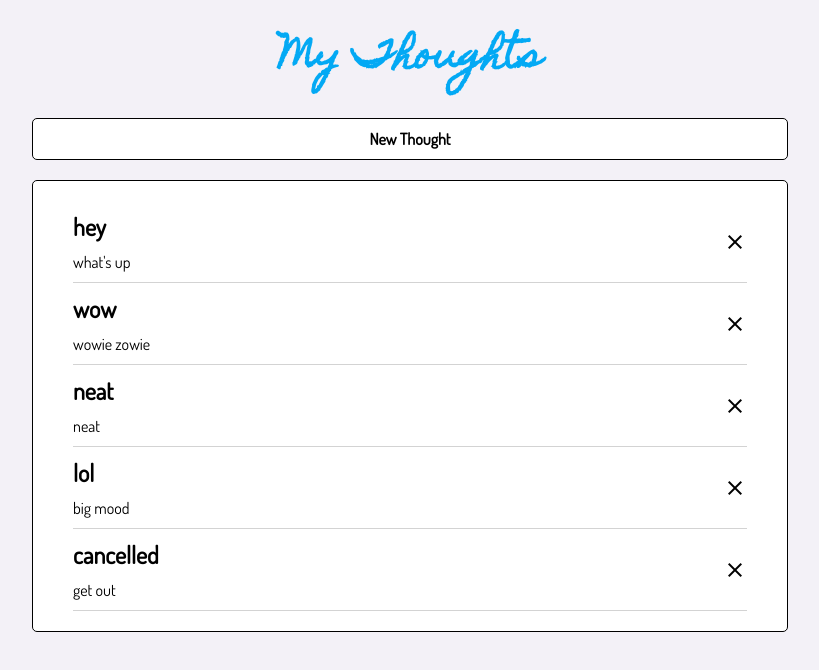
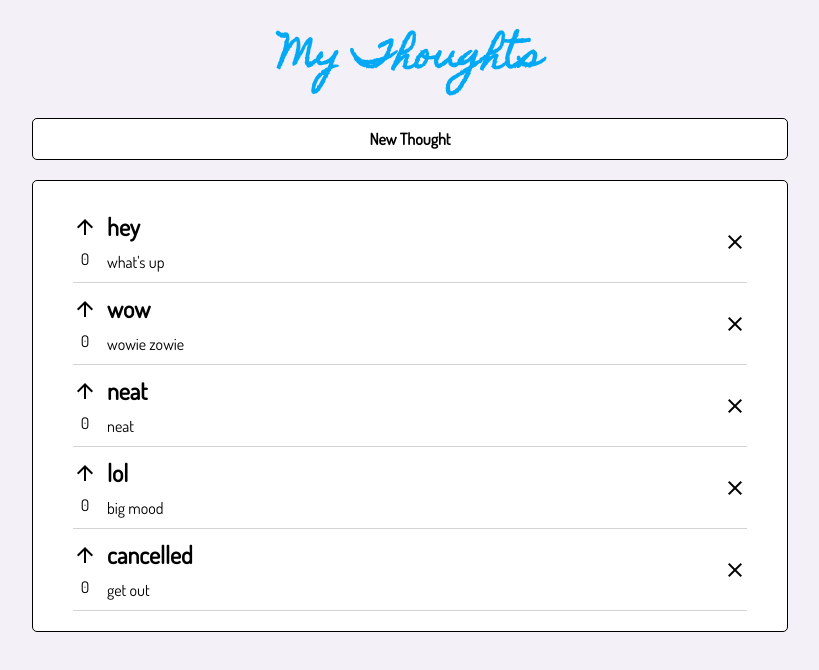
Before and after one commit to spencerkw/angular-social-posts-lab, an Angular app: page / in a window 1280 px wide. Shown: the top 670 px of the page, without its empty margins (230-1049 px from the left). Built offline with nearby package versions, Linux system fonts and the light colour scheme.

Commit message:
added upvoting for posts

```diff
--- a/src/app/post-form/post-form.component.ts
+++ b/src/app/post-form/post-form.component.ts
@@ -14,7 +14,8 @@ export class PostFormComponent {
   submitPost(form) {
     this.submitted.emit({
       subject: form.value.subject,
-      body: form.value.body
+      body: form.value.body,
+      upvotes: 0
     });
     form.resetForm();
   }
--- a/src/app/post.ts
+++ b/src/app/post.ts
@@ -1,4 +1,5 @@
 export interface Post {
   subject: string;
   body: string;
+  upvotes?: number;
 }
--- a/src/app/post/post.component.css
+++ b/src/app/post/post.component.css
@@ -9,6 +9,19 @@
   align-items: center;
 
   border-bottom: 1px solid lightgray;
+}
+
+.upvote-container {
+  display: flex;
+  flex-direction: column;
+  justify-content: center;
+  align-items: center;
+
+  margin-right: 10px;
+}
+
+.upvote-button, .upvote-count {
+  margin: 5px 0;
 }
 
 .post-content {
--- a/src/app/post/post.component.html
+++ b/src/app/post/post.component.html
@@ -1,4 +1,8 @@
 <div class="post-container">
+  <div class="upvote-container">
+    <button class="upvote-button" (click)="upvote()"><i class="material-icons">arrow_upward</i></button>
+    <p class="upvote-count">{{post.upvotes}}</p>
+  </div>
   <div class="post-content">
     <h4 class="subject">{{post.subject}}</h4>
     <p class="body">{{post.body}}</p>
--- a/src/app/post/post.component.ts
+++ b/src/app/post/post.component.ts
@@ -18,4 +18,8 @@ export class PostComponent {
     this.onRemovePost.emit();
   }
 
+  upvote(): void {
+    this.post.upvotes++;
+  }
+
 }
--- a/src/app/social-posts/social-posts.component.ts
+++ b/src/app/social-posts/social-posts.component.ts
@@ -12,23 +12,28 @@ export class SocialPostsComponent {
   posts: Post[] = [
     {
       subject: "hey",
-      body: "what's up"
+      body: "what's up",
+      upvotes: 0
     },
     {
       subject: "wow",
-      body: "wowie zowie"
+      body: "wowie zowie",
+      upvotes: 0
     },
     {
       subject: "neat",
-      body: "neat"
+      body: "neat",
+      upvotes: 0
     },
     {
       subject: "lol",
-      body: "big mood"
+      body: "big mood",
+      upvotes: 0
     },
     {
       subject: "cancelled",
-      body: "get out"
+      body: "get out",
+      upvotes: 0
     }
   ];
 
```
